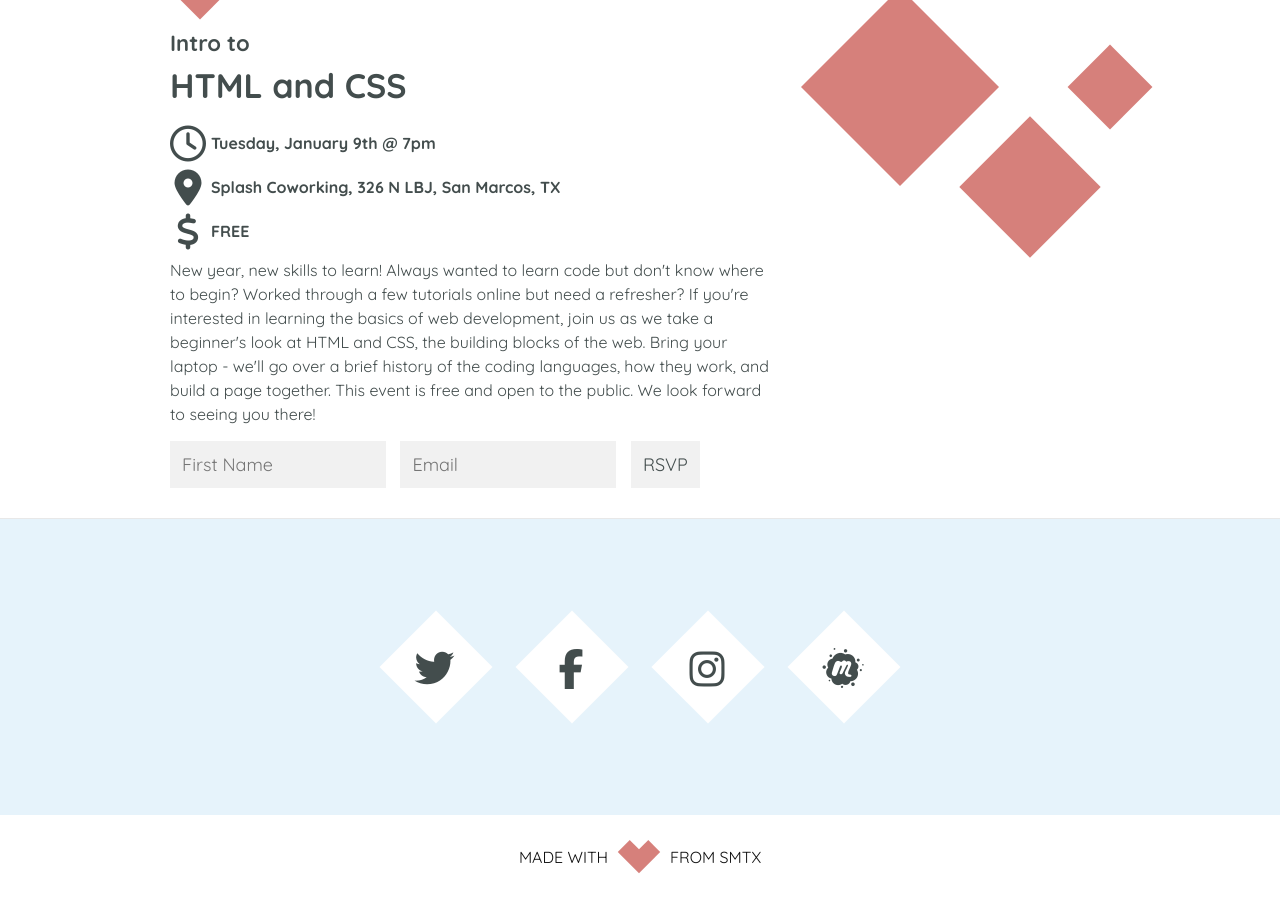
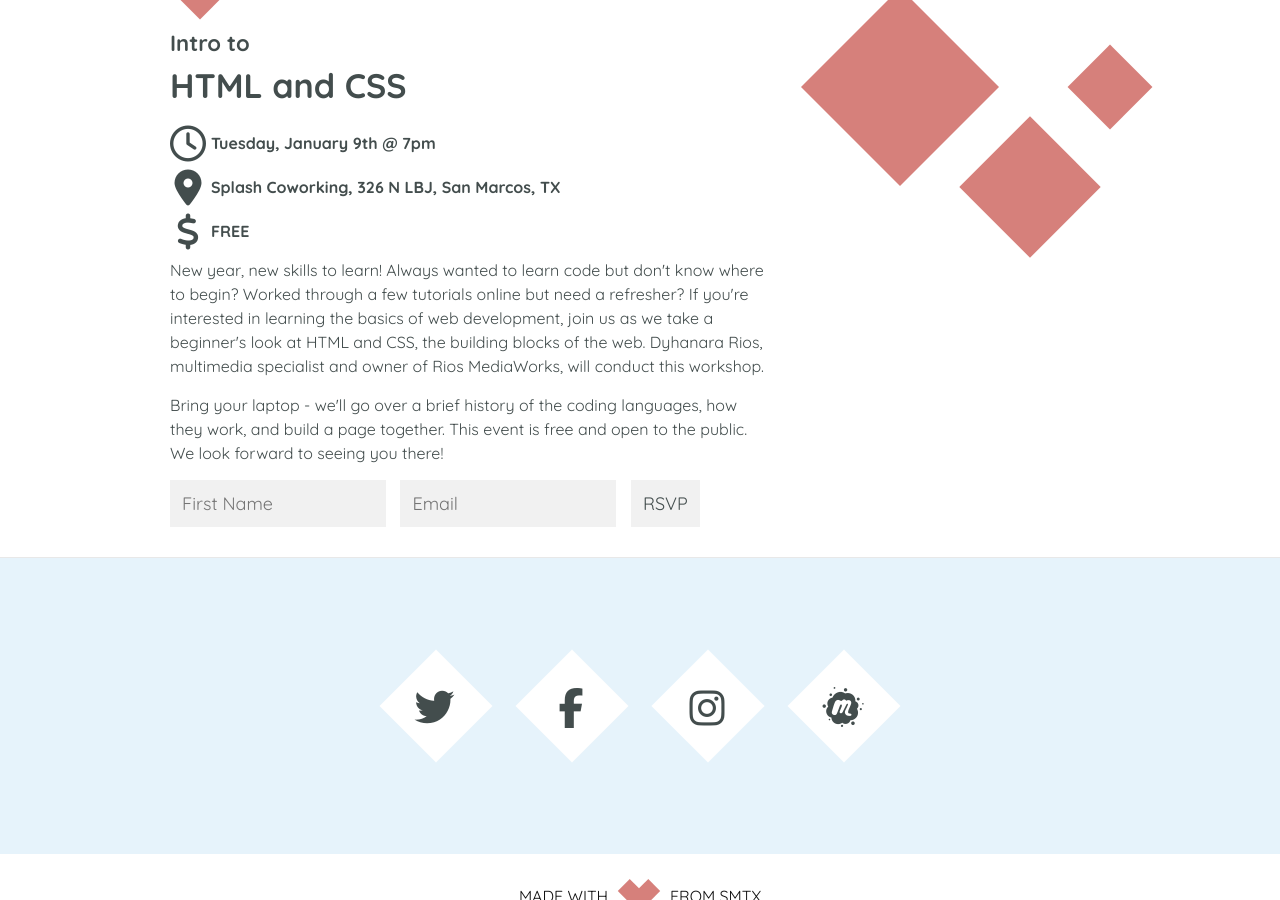
Before and after one commit to CommunityCodes/communitycodes.github.io, a Jekyll site: the page built from index.html, in a window 1280 px wide and 900 px high, scrolled down 715 px. Built offline with Jekyll 4.4.1, drawn with Linux system fonts in a browser that asks for light colours; nearby versions of some CDN libraries.

Commit message:
add Dy's profile link

```diff
--- a/index.html
+++ b/index.html
@@ -21,13 +21,9 @@
           <div class="location"><i class="fa fa-map-marker" aria-hidden="true"></i><a href="https://www.google.com/maps/place/326+N+LBJ+Dr,+San+Marcos,+TX+78666/@29.8850376,-97.9423467,17z/data=!3m1!4b1!4m5!3m4!1s0x865ca867d4c4874b:0x7b74876041a728fa!8m2!3d29.8850376!4d-97.940158" target="_blank"><p>Splash Coworking<span>,</span> 326 N LBJ, San Marcos, TX</p></a></div>
           <div class="free"><i class="fa fa-dollar" aria-hidden="true"></i><p>FREE</p></div>
           <!--<div class="file"><i class="fa fa-file" aria-hidden="true"></i><a href="/checklist.pdf"><p>checklist.pdf</p></a></div>-->
-          <p class="description">
+          <p class="description">New year, new skills to learn! Always wanted to learn code but don't know where to begin? Worked through a few tutorials online but need a refresher? If you're interested in learning the basics of web development, join us as we take a beginner's look at HTML and CSS, the building blocks of the web. <a href="http://linkedin.com/in/dyhanara">Dyhanara Rios</a>, multimedia specialist and owner of Rios MediaWorks, will conduct this workshop.</p>
 
-            New year, new skills to learn! Always wanted to learn code but don't know where to begin? Worked through a few tutorials online but need a refresher? If you're interested in learning the basics of web development, join us as we take a beginner's look at HTML and CSS, the building blocks of the web.
-
-            Bring your laptop - we'll go over a brief history of the coding languages, how they work, and build a page together. This event is free and open to the public. We look forward to seeing you there!
-
-          </p>
+          <p class="description">Bring your laptop - we'll go over a brief history of the coding languages, how they work, and build a page together. This event is free and open to the public. We look forward to seeing you there!</p>
         </div>
 
         <div class="rsvp">
```
